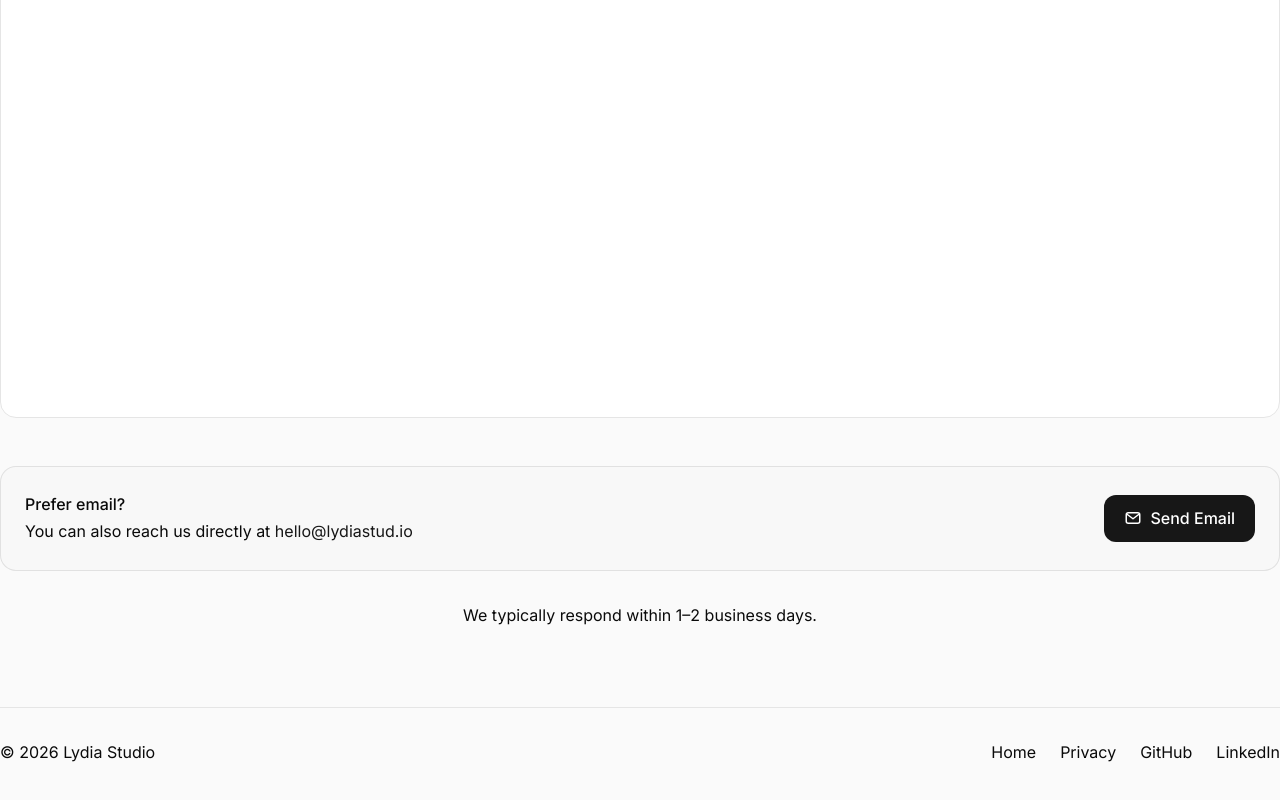
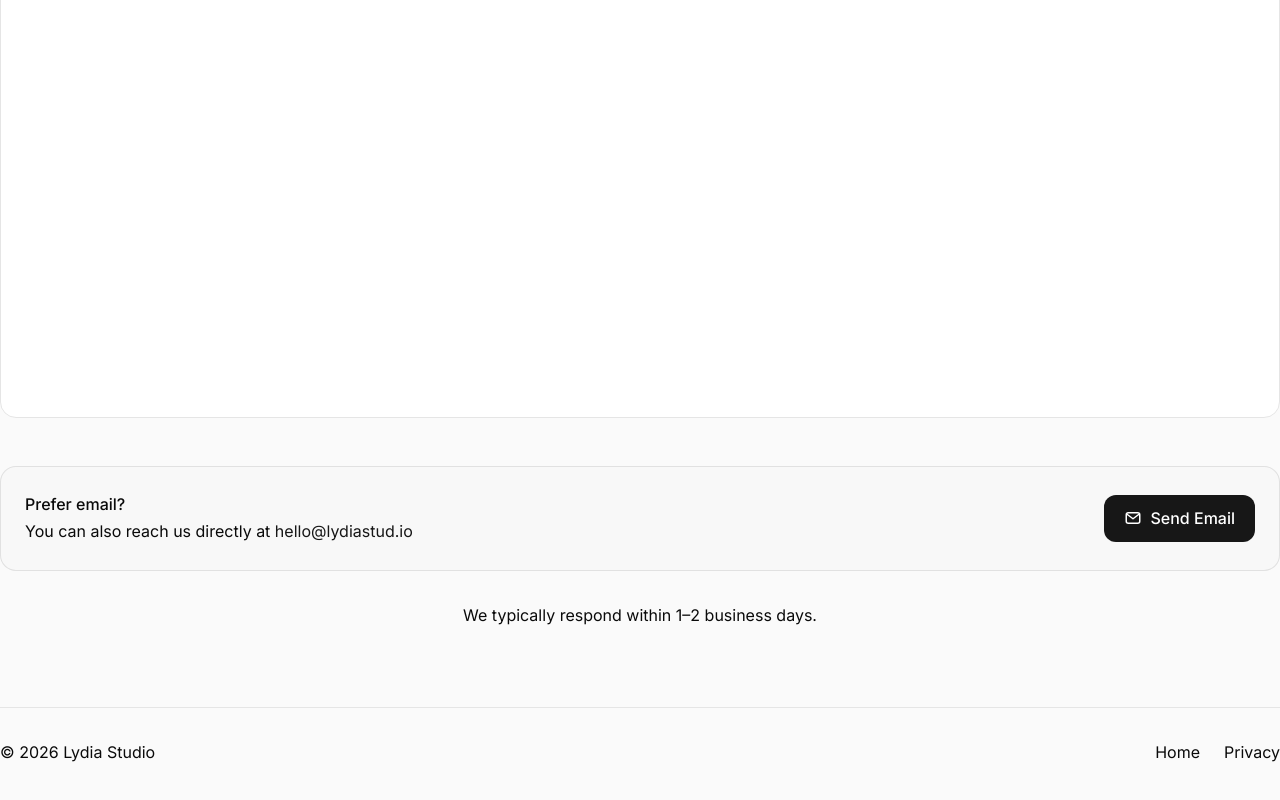
Before and after one commit to lydiacodesdaily/lydiastudio-site, a Next.js app: page /support in a window 1280 px wide. Shown: the part 1137-1937 px from the top of the page. Built offline with nearby package versions, Linux system fonts and the light colour scheme.

Commit message:
update footer

```diff
--- a/app/page.tsx
+++ b/app/page.tsx
@@ -307,22 +307,6 @@ export default function Home() {
                 >
                   Contact
                 </a>
-                <a
-                  href="https://github.com/lydiacodesdaily/"
-                  target="_blank"
-                  rel="noopener noreferrer"
-                  className="text-small text-secondary hover:text-primary transition-colors"
-                >
-                  GitHub
-                </a>
-                <a
-                  href="https://www.linkedin.com/in/lydiakwag/"
-                  target="_blank"
-                  rel="noopener noreferrer"
-                  className="text-small text-secondary hover:text-primary transition-colors"
-                >
-                  LinkedIn
-                </a>
               </nav>
             </div>
           </div>
--- a/app/support/page.tsx
+++ b/app/support/page.tsx
@@ -248,22 +248,6 @@ export default function SupportPage() {
             <Link href="/privacy" className="hover:text-accent transition-colors">
               Privacy
             </Link>
-            <a
-              href="https://github.com/lydiastudio"
-              target="_blank"
-              rel="noopener noreferrer"
-              className="hover:text-accent transition-colors"
-            >
-              GitHub
-            </a>
-            <a
-              href="https://linkedin.com/in/lydiayc"
-              target="_blank"
-              rel="noopener noreferrer"
-              className="hover:text-accent transition-colors"
-            >
-              LinkedIn
-            </a>
           </nav>
         </div>
       </footer>
```
